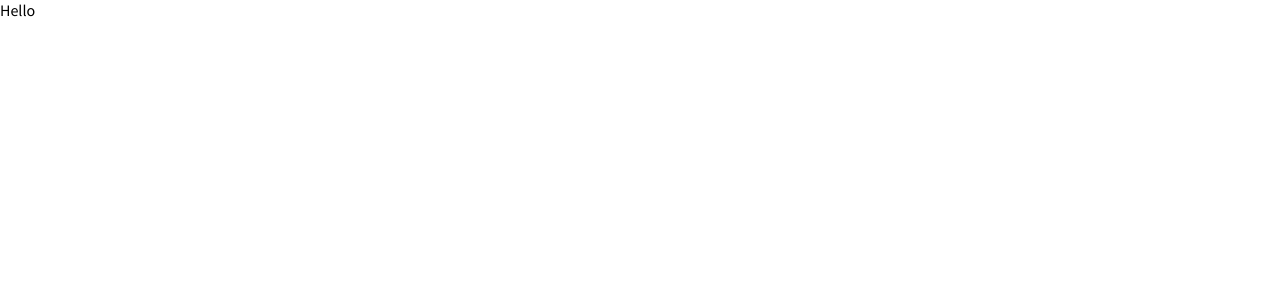
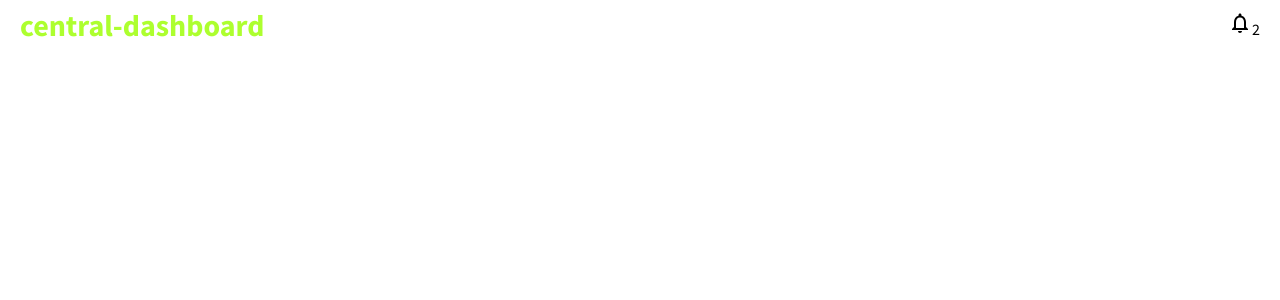
Before and after one commit to DragosDev/central-dashboard, a React (Create React App) app: page / in a window 1280 px wide. Shown: the top 300 px of the page. Built offline with nearby package versions, Linux system fonts and the light colour scheme.

Commit message:
Created components directory Created Topbar.jsx and topbar.css files Added the logo and notification icon

```diff
--- a/package.json
+++ b/package.json
@@ -4,6 +4,7 @@
   "private": true,
   "dependencies": {
     "@material-ui/core": "^4.12.4",
+    "@material-ui/icons": "^4.11.3",
     "@testing-library/jest-dom": "^5.16.4",
     "@testing-library/react": "^13.2.0",
     "@testing-library/user-event": "^13.5.0",
--- a/src/App.js
+++ b/src/App.js
@@ -1,9 +1,11 @@
+import Topbar from './components/topbar/Topbar'
+
 function App() {
   return (
-    <div className="App">
-      Hello
+    <div>
+      <Topbar/>
     </div>
-  );
+  )
 }
 
 export default App;
--- /dev/null
+++ b/src/components/topbar/Topbar.jsx
@@ -0,0 +1,24 @@
+import React from 'react';
+import './topbar.css';
+import {NotificationsNone} from '@material-ui/icons';
+
+export default function Topbar() {
+  return (
+    <div className="topbar">
+        <div className="topbarWrapper">
+
+            <div className="topLeft">
+                <span className="logo">central-dashboard</span>
+            </div>
+
+            <div className="topRight">
+                <div className="topbarIconContainer">
+                  <NotificationsNone/>
+                <span className="topIconBadge">2</span>
+                </div>
+            </div>
+
+        </div>
+    </div>
+  );
+}
--- /dev/null
+++ b/src/components/topbar/topbar.css
@@ -0,0 +1,27 @@
+/*Topbar*/
+
+/**/
+.topbar{
+    width: 100%;
+    height: 50px;
+    background-color: white;
+}
+
+/**/
+.topbarWrapper{
+    height: 100%;
+    padding:0px 20px;
+    display: flex;
+    align-items: center;
+    justify-content: space-between;
+}
+
+/*Logo in the top left side*/
+.logo{
+    font-weight: bold;
+    font-size: 30px;
+    color: greenyellow;
+    cursor: pointer;
+}
+
+/*Notification Icon in the top Right Side*/
```
Also changed, not shown: 3 other files (tests, documents, lock files or other folders).
